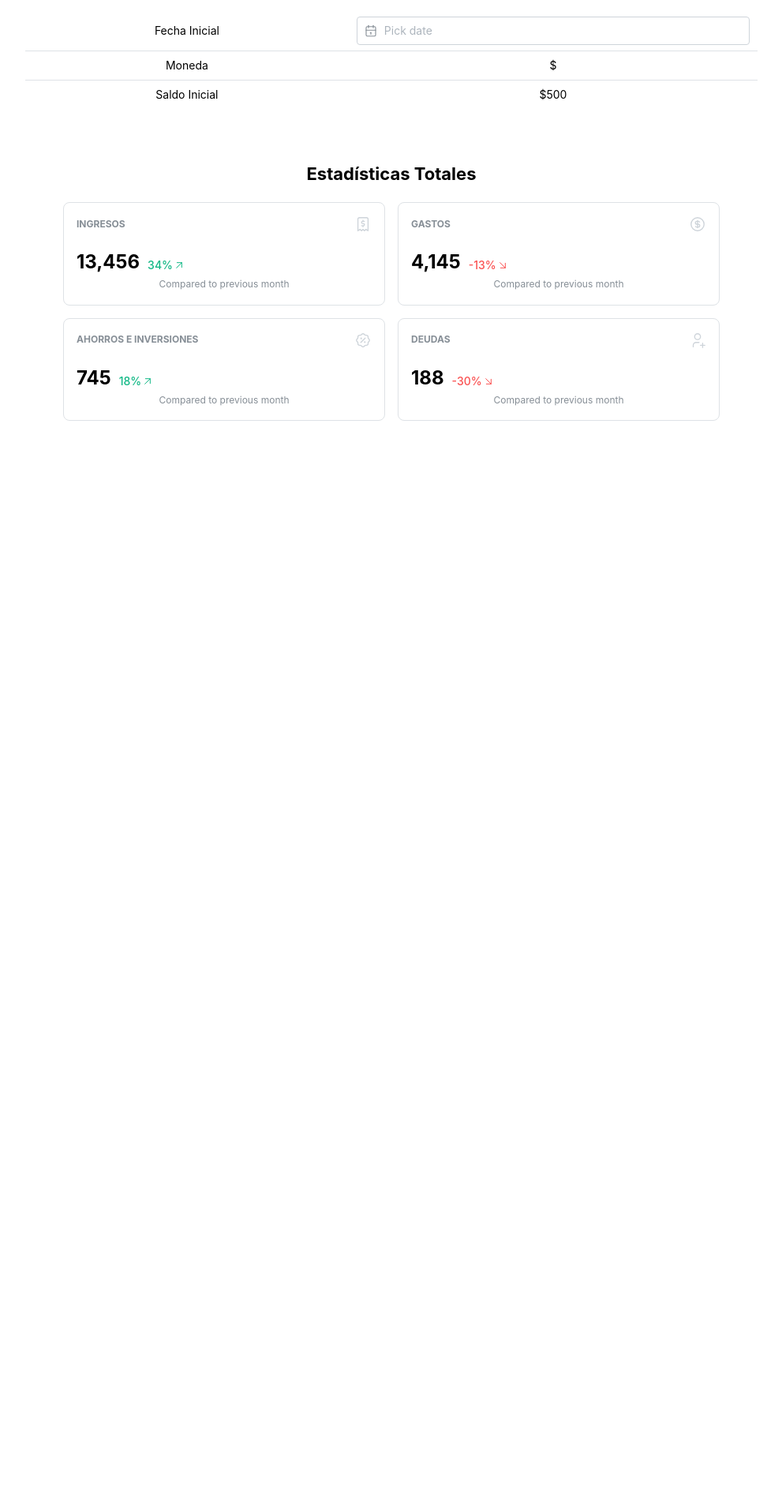
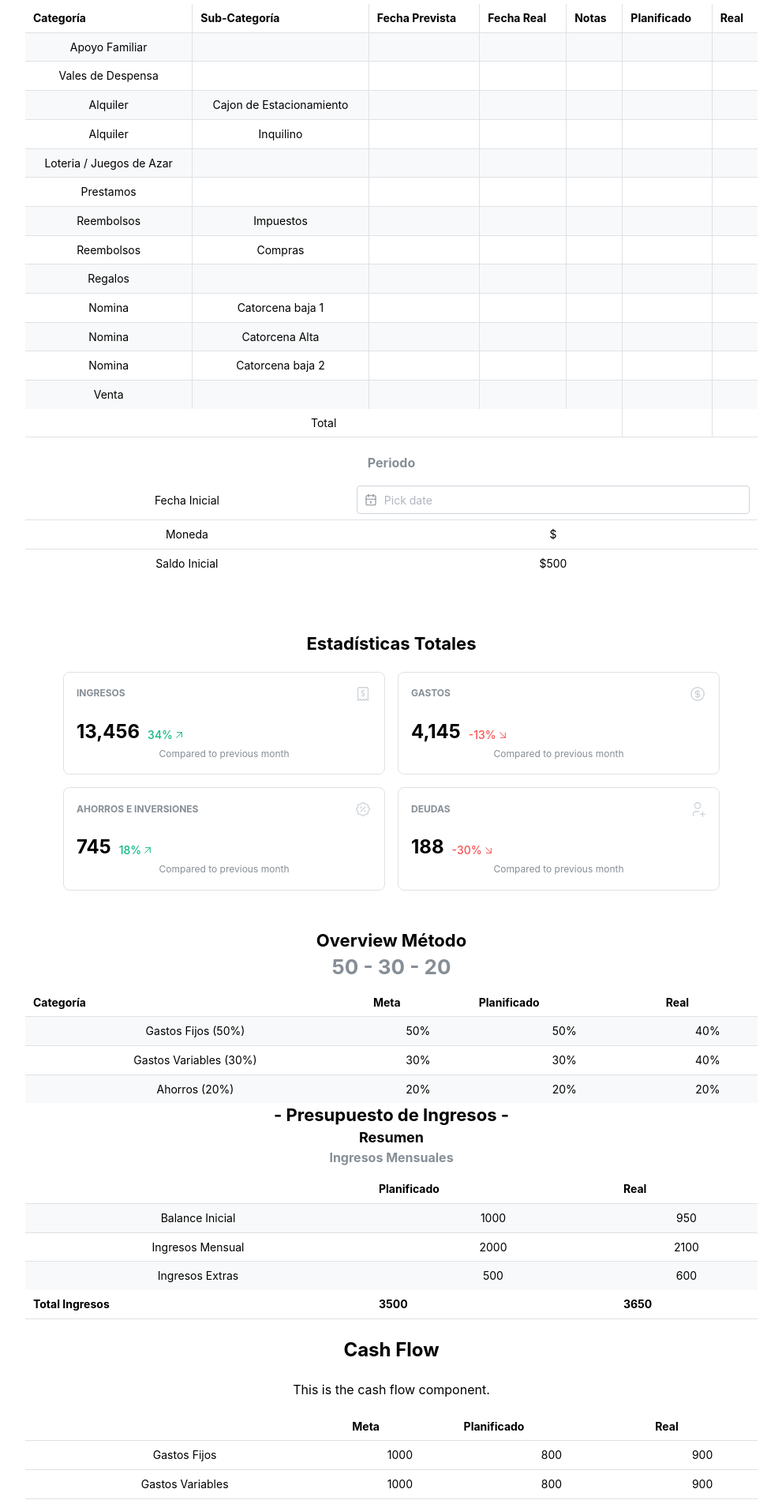
Before and after one commit to mauricio-ruizruiz/finance-manager, a Next.js app: page / in a window 1280 px wide. Shown: the part 155-2060 px from the top of the page at 79% size, without its empty margins (144-1135 px from the left). Before the commit the page ends 800 px from the top, so only its background shows below. Built offline with nearby package versions, Linux system fonts and the light colour scheme.

Commit message:
Creacion de Categorias de Ingresos y Componentes Dashboards

```diff
--- /dev/null
+++ b/components/Categorias/dataIngresos.tsx
@@ -0,0 +1,40 @@
+const categoriasIngresos = [
+  {
+    nombre: 'Apoyo Familiar',
+    subcategorias: [],
+  },
+  {
+    nombre: 'Vales de Despensa',
+    subcategorias: [],
+  },
+  {
+    nombre: 'Alquiler',
+    subcategorias: ['Cajon de Estacionamiento', 'Inquilino'],
+  },
+  {
+    nombre: 'Loteria / Juegos de Azar',
+    subcategorias: [],
+  },
+  {
+    nombre: 'Prestamos',
+    subcategorias: [],
+  },
+  {
+    nombre: 'Reembolsos',
+    subcategorias: ['Impuestos', 'Compras'],
+  },
+  {
+    nombre: 'Regalos',
+    subcategorias: [],
+  },
+  {
+    nombre: 'Nomina',
+    subcategorias: ['Catorcena baja 1', 'Catorcena Alta', 'Catorcena baja 2'],
+  },
+  {
+    nombre: 'Venta',
+    subcategorias: [],
+  },
+];
+
+export default categoriasIngresos;
--- /dev/null
+++ b/components/PresupuestoMensual/Dashboards/CashFlow/CashFlow.tsx
@@ -0,0 +1,56 @@
+import React from 'react';
+import { Table } from '@mantine/core';
+import styles from './CashFlow.module.css';
+
+interface CashFlowProps {
+  // Add any props you need here
+}
+
+const CashFlow: React.FC<CashFlowProps> = () => {
+  return (
+    <>
+      <h2>Cash Flow</h2>
+      <p>This is the cash flow component.</p>
+      <Table>
+        <Table.Thead>
+          <Table.Tr>
+            <Table.Th></Table.Th>
+            <Table.Th>Meta</Table.Th>
+            <Table.Th>Planificado</Table.Th>
+            <Table.Th>Real</Table.Th>
+          </Table.Tr>
+        </Table.Thead>
+        <Table.Tbody>
+          <Table.Tr>
+            <Table.Td>Gastos Fijos</Table.Td>
+            <Table.Td>1000</Table.Td>
+            <Table.Td>800</Table.Td>
+            <Table.Td>900</Table.Td>
+          </Table.Tr>
+          <Table.Tr>
+            <Table.Td>Gastos Variables</Table.Td>
+            <Table.Td>1000</Table.Td>
+            <Table.Td>800</Table.Td>
+            <Table.Td>900</Table.Td>
+          </Table.Tr>
+          <Table.Tr>
+            <Table.Td>Ahorros / Inversiones</Table.Td>
+            <Table.Td>500</Table.Td>
+            <Table.Td>400</Table.Td>
+            <Table.Td>450</Table.Td>
+          </Table.Tr>
+        </Table.Tbody>
+        <Table.Tfoot>
+          <Table.Tr style={{ fontWeight: 'bold' }}>
+            <Table.Th>Excedente</Table.Th>
+            <Table.Th>2500</Table.Th>
+            <Table.Th>2000</Table.Th>
+            <Table.Th>2250</Table.Th>
+          </Table.Tr>
+        </Table.Tfoot>
+      </Table>
+    </>
+  );
+};
+
+export default CashFlow;
--- /dev/null
+++ b/components/PresupuestoMensual/Dashboards/DesgloseIngresos/DesgloseIngresos.tsx
@@ -0,0 +1,60 @@
+import React from 'react';
+import { Table, Title } from '@mantine/core';
+import categoriasIngresos from '../../../Categorias/dataIngresos';
+
+const DesgloseIngresos = () => {
+  const rows = categoriasIngresos.flatMap((categoria) => {
+    return categoria.subcategorias.length > 0 ? (
+      categoria.subcategorias.map((subcategoria) => (
+        <Table.Tr key={`${categoria.nombre}-${subcategoria}`}>
+          <Table.Td>{categoria.nombre}</Table.Td>
+          <Table.Td>{subcategoria}</Table.Td>
+          <Table.Td>{/* Fecha Prevista */}</Table.Td>
+          <Table.Td>{/* Fecha Real */}</Table.Td>
+          <Table.Td>{/* Notas */}</Table.Td>
+          <Table.Td>{/* Planificado */}</Table.Td>
+          <Table.Td>{/* Real */}</Table.Td>
+        </Table.Tr>
+      ))
+    ) : (
+      <Table.Tr key={categoria.nombre}>
+        <Table.Td>{categoria.nombre}</Table.Td>
+        <Table.Td>{/* Sin subcategoría */}</Table.Td>
+        <Table.Td>{/* Fecha Prevista */}</Table.Td>
+        <Table.Td>{/* Fecha Real */}</Table.Td>
+        <Table.Td>{/* Notas */}</Table.Td>
+        <Table.Td>{/* Planificado */}</Table.Td>
+        <Table.Td>{/* Real */}</Table.Td>
+      </Table.Tr>
+    );
+  });
+
+  return (
+    <Table striped highlightOnHover withColumnBorders captionSide="top">
+      <Table.Caption>
+        <Title order={2}>Desglose de Ingresos</Title>
+      </Table.Caption>
+      <Table.Thead>
+        <Table.Tr>
+          <Table.Th>Categoría</Table.Th>
+          <Table.Th>Sub-Categoría</Table.Th>
+          <Table.Th>Fecha Prevista</Table.Th>
+          <Table.Th>Fecha Real</Table.Th>
+          <Table.Th>Notas</Table.Th>
+          <Table.Th>Planificado</Table.Th>
+          <Table.Th>Real</Table.Th>
+        </Table.Tr>
+      </Table.Thead>
+      <Table.Tbody>{rows}</Table.Tbody>
+      <Table.Tfoot>
+        <Table.Tr>
+          <Table.Td colSpan={5}>Total</Table.Td>
+          <Table.Td>{/* Suma total Planificado */}</Table.Td>
+          <Table.Td>{/* Suma total Real */}</Table.Td>
+        </Table.Tr>
+      </Table.Tfoot>
+    </Table>
+  );
+};
+
+export default DesgloseIngresos;
--- /dev/null
+++ b/components/PresupuestoMensual/Dashboards/Metodo/Metodo.tsx
@@ -0,0 +1,44 @@
+import { Table, Title } from '@mantine/core';
+
+const Metodo = () => {
+  return (
+    <>
+      <Title order={3}>Overview Método</Title>
+      <Table striped highlightOnHover captionSide="top">
+        <Table.Caption>
+          <Title order={2}>50 - 30 - 20</Title>
+        </Table.Caption>
+        <Table.Thead>
+          <Table.Tr style={{ fontWeight: 'bold' }}>
+            <Table.Th>Categoría</Table.Th>
+            <Table.Th>Meta</Table.Th>
+            <Table.Th>Planificado</Table.Th>
+            <Table.Th>Real</Table.Th>
+          </Table.Tr>
+        </Table.Thead>
+        <Table.Tbody>
+          <Table.Tr>
+            <Table.Td>Gastos Fijos (50%)</Table.Td>
+            <Table.Td>50%</Table.Td>
+            <Table.Td>50%</Table.Td>
+            <Table.Td>40%</Table.Td>
+          </Table.Tr>
+          <Table.Tr>
+            <Table.Td>Gastos Variables (30%)</Table.Td>
+            <Table.Td>30%</Table.Td>
+            <Table.Td>30%</Table.Td>
+            <Table.Td>40%</Table.Td>
+          </Table.Tr>
+          <Table.Tr>
+            <Table.Td>Ahorros (20%)</Table.Td>
+            <Table.Td>20% </Table.Td>
+            <Table.Td>20%</Table.Td>
+            <Table.Td>20%</Table.Td>
+          </Table.Tr>
+        </Table.Tbody>
+      </Table>
+    </>
+  );
+};
+
+export default Metodo;
--- /dev/null
+++ b/components/PresupuestoMensual/Dashboards/PresupuestoIngresos.tsx/PresupuestoIngresos.tsx
@@ -0,0 +1,48 @@
+import { Table, Title } from '@mantine/core';
+
+const PresupuestoIngresos = () => {
+  return (
+    <>
+      <Title order={3}>- Presupuesto de Ingresos -</Title>
+      <Title order={4}>Resumen</Title>
+      <Table striped highlightOnHover captionSide="top">
+        <Table.Caption>
+          <Title order={5}>Ingresos Mensuales</Title>
+        </Table.Caption>
+        <Table.Thead>
+          <Table.Tr style={{ fontWeight: 'bold' }}>
+            <Table.Th></Table.Th>
+            <Table.Th>Planificado</Table.Th>
+            <Table.Th>Real</Table.Th>
+          </Table.Tr>
+        </Table.Thead>
+        <Table.Tbody>
+          <Table.Tr>
+            <Table.Td>Balance Inicial</Table.Td>
+            <Table.Td>1000</Table.Td>
+            <Table.Td>950</Table.Td>
+          </Table.Tr>
+          <Table.Tr>
+            <Table.Td>Ingresos Mensual</Table.Td>
+            <Table.Td>2000</Table.Td>
+            <Table.Td>2100</Table.Td>
+          </Table.Tr>
+          <Table.Tr>
+            <Table.Td>Ingresos Extras</Table.Td>
+            <Table.Td>500</Table.Td>
+            <Table.Td>600</Table.Td>
+          </Table.Tr>
+        </Table.Tbody>
+        <Table.Tfoot>
+          <Table.Tr style={{ fontWeight: 'bold' }}>
+            <Table.Th>Total Ingresos</Table.Th>
+            <Table.Th>3500</Table.Th>
+            <Table.Th>3650</Table.Th>
+          </Table.Tr>
+        </Table.Tfoot>
+      </Table>
+    </>
+  );
+};
+
+export default PresupuestoIngresos;
--- a/components/PresupuestoMensual/Dashboards/PresupuestoMensual.tsx
+++ b/components/PresupuestoMensual/Dashboards/PresupuestoMensual.tsx
@@ -1,6 +1,10 @@
 import { useState } from 'react';
 import { Table, Title } from '@mantine/core';
+import CashFlow from './CashFlow/CashFlow';
+import DesgloseIngresos from './DesgloseIngresos/DesgloseIngresos';
+import Metodo from './Metodo/Metodo';
 import Periodo from './Periodo/Periodo';
+import PresupuestoIngresos from './PresupuestoIngresos.tsx/PresupuestoIngresos';
 import { TotalStats } from './Total/TotalStats';
 
 const PresupuestoMensual = () => {
@@ -10,8 +14,12 @@ const PresupuestoMensual = () => {
         enero
       </Title>
       <Title order={3}>- Presupuesto Mensual -</Title>
+      <DesgloseIngresos />
       <Periodo />
       <TotalStats />
+      <Metodo />
+      <PresupuestoIngresos />
+      <CashFlow />
     </>
   );
 };
```
